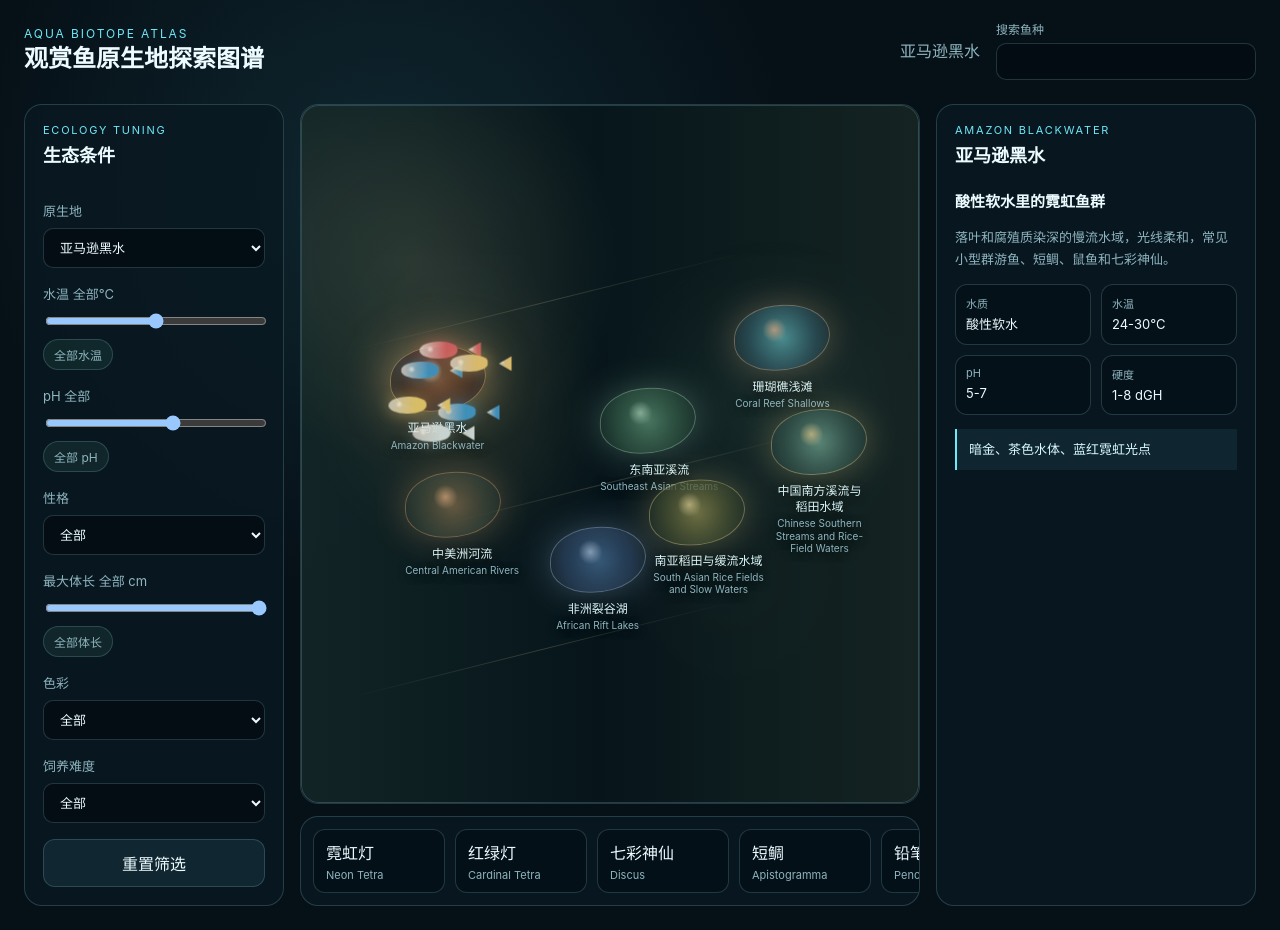
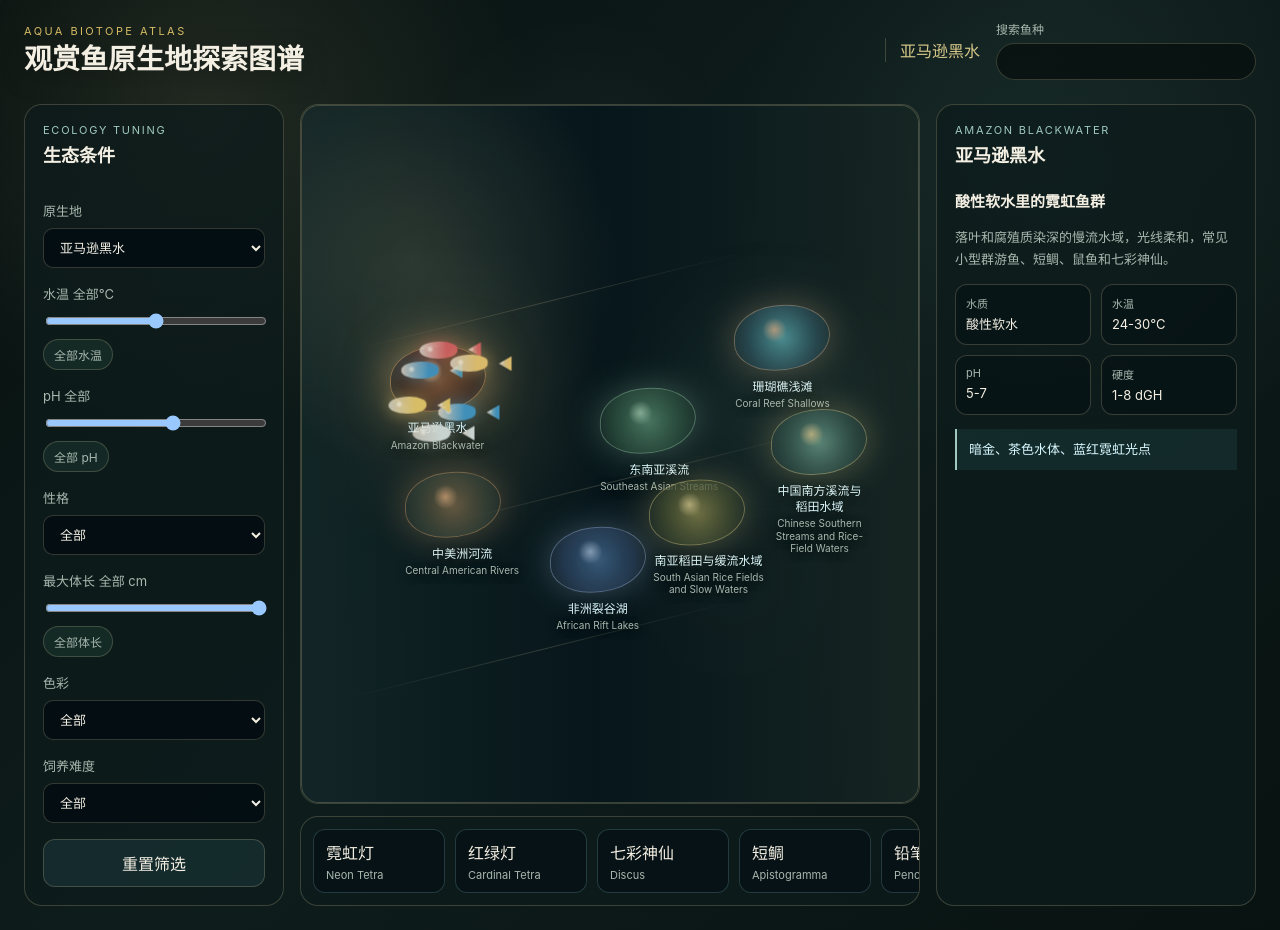
Before and after one commit to woohey/Aquaworld, a React (Vite) app: page / in a window 1280 px wide. Built offline with nearby package versions, Linux system fonts and the light colour scheme.

Commit message:
feat: apply scrollwork app shell

```diff
--- a/src/App.tsx
+++ b/src/App.tsx
@@ -32,7 +32,7 @@ export default function App() {
   };
 
   return (
-    <main className="app-shell">
+    <main className="app-shell app-shell--scrollwork">
       <TopBar selectedHabitat={selectedHabitat} searchQuery={searchQuery} onSearchChange={setSearchQuery} />
       <section className="atlas-layout" aria-label="观赏鱼原生地图谱">
         <FilterRail
--- a/src/components/TopBar.tsx
+++ b/src/components/TopBar.tsx
@@ -14,7 +14,7 @@ export function TopBar({ selectedHabitat, searchQuery, onSearchChange }: TopBarP
         <h1>观赏鱼原生地探索图谱</h1>
       </div>
       <div className="top-bar__context">
-        <span>{selectedHabitat.name}</span>
+        <span className="top-bar__habitat">{selectedHabitat.name}</span>
         <label>
           搜索鱼种
           <input
--- a/src/styles.css
+++ b/src/styles.css
@@ -1,15 +1,18 @@
 :root {
   color-scheme: dark;
-  --bg: #061017;
-  --panel: rgba(9, 25, 34, 0.78);
-  --panel-strong: rgba(13, 38, 50, 0.92);
-  --line: rgba(166, 236, 255, 0.18);
-  --text: #ecfbff;
-  --muted: #8eb5bf;
-  --aqua: #6ee7f7;
-  --green: #75e6b4;
-  --amber: #ffc56b;
-  --danger: #ff8a6b;
+  --bg: #07100f;
+  --paper: #13201d;
+  --paper-soft: rgba(244, 239, 227, 0.08);
+  --panel: rgba(14, 28, 27, 0.78);
+  --panel-strong: rgba(18, 34, 32, 0.92);
+  --line: rgba(224, 207, 163, 0.22);
+  --line-strong: rgba(224, 207, 163, 0.42);
+  --text: #f4efe3;
+  --muted: #a8b8ae;
+  --aqua: #9fc9bf;
+  --green: #9abf9e;
+  --amber: #d7bd65;
+  --danger: #c86d5d;
   font-family: Inter, ui-sans-serif, system-ui, -apple-system, BlinkMacSystemFont, "Segoe UI", sans-serif;
 }
 
@@ -21,7 +24,10 @@ body {
   margin: 0;
   min-width: 320px;
   min-height: 100vh;
-  background: radial-gradient(circle at 30% 20%, rgba(53, 129, 146, 0.2), transparent 35%), var(--bg);
+  background:
+    radial-gradient(circle at 16% 12%, rgba(216, 201, 138, 0.12), transparent 24%),
+    radial-gradient(circle at 82% 18%, rgba(109, 159, 141, 0.1), transparent 25%),
+    linear-gradient(135deg, #07100f, #0e1d1c 48%, #081211);
   color: var(--text);
 }
 
@@ -33,6 +39,23 @@ select {
 
 .app-shell {
   min-height: 100vh;
+}
+
+.app-shell--scrollwork {
+  position: relative;
+  isolation: isolate;
+}
+
+.app-shell--scrollwork::before {
+  position: fixed;
+  inset: 0;
+  z-index: -1;
+  pointer-events: none;
+  background-image:
+    linear-gradient(100deg, rgba(244, 239, 227, 0.035) 0 1px, transparent 1px 10px),
+    radial-gradient(circle at 45% 20%, rgba(244, 239, 227, 0.05), transparent 18%);
+  content: '';
+  opacity: 0.72;
 }
 
 .atlas-loading {
@@ -63,17 +86,19 @@ select {
 }
 
 .product-name {
-  margin: 0 0 4px;
-  color: var(--aqua);
-  font-size: 12px;
-  letter-spacing: 0.16em;
+  margin: 0 0 5px;
+  color: var(--amber);
+  font-size: 11px;
+  letter-spacing: 0.22em;
   text-transform: uppercase;
 }
 
 .top-bar h1 {
   margin: 0;
-  font-size: 24px;
-  line-height: 1.2;
+  color: var(--text);
+  font-size: 28px;
+  line-height: 1.15;
+  text-shadow: 0 8px 28px rgba(0, 0, 0, 0.28);
 }
 
 .top-bar__context {
@@ -81,6 +106,12 @@ select {
   align-items: center;
   gap: 16px;
   color: var(--muted);
+}
+
+.top-bar__habitat {
+  border-left: 1px solid var(--line);
+  padding-left: 14px;
+  color: #d8c98a;
 }
 
 .top-bar label {
@@ -93,9 +124,9 @@ select {
 .top-bar input {
   width: 260px;
   border: 1px solid var(--line);
-  border-radius: 10px;
-  padding: 10px 12px;
-  background: rgba(3, 12, 18, 0.8);
+  border-radius: 999px;
+  padding: 10px 14px;
+  background: rgba(7, 16, 15, 0.78);
   color: var(--text);
 }
 
```
Also changed, not shown: 1 other file (tests, documents, lock files or other folders).
